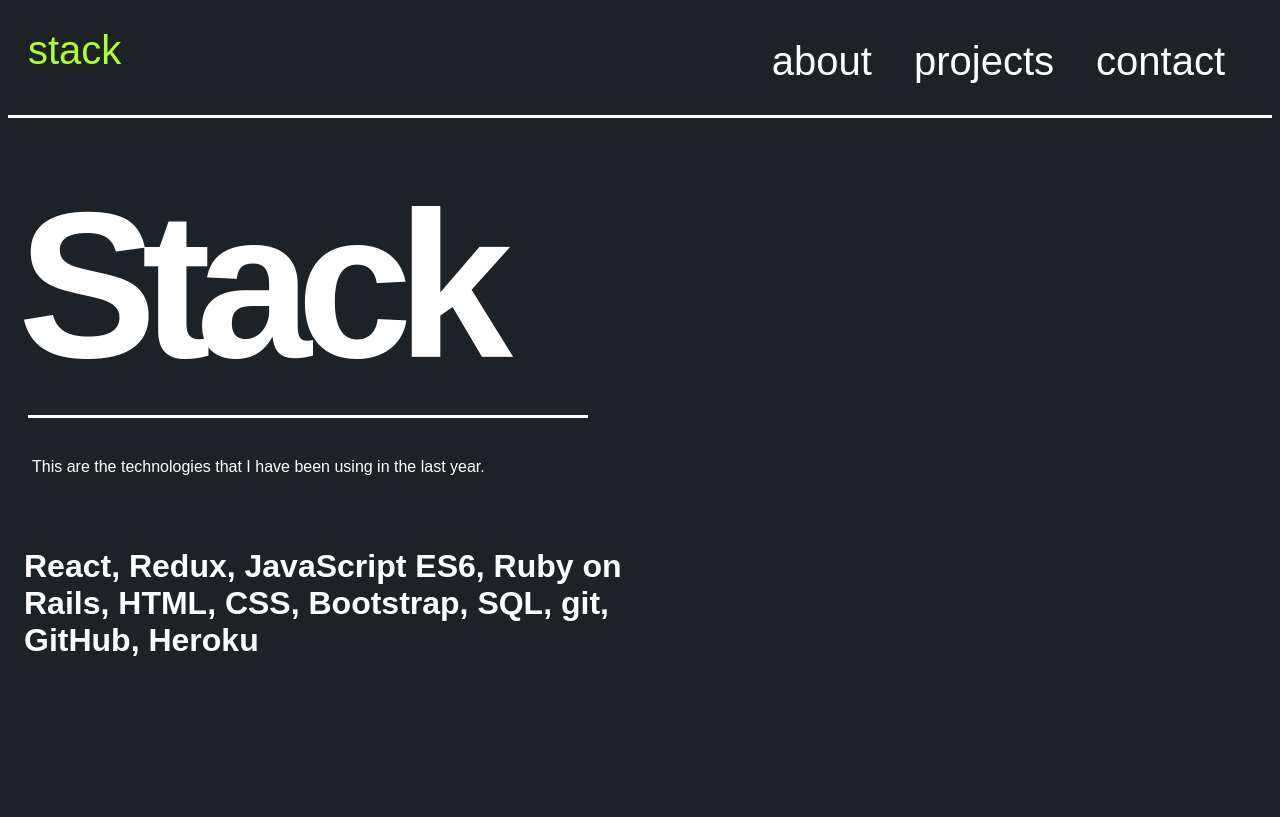
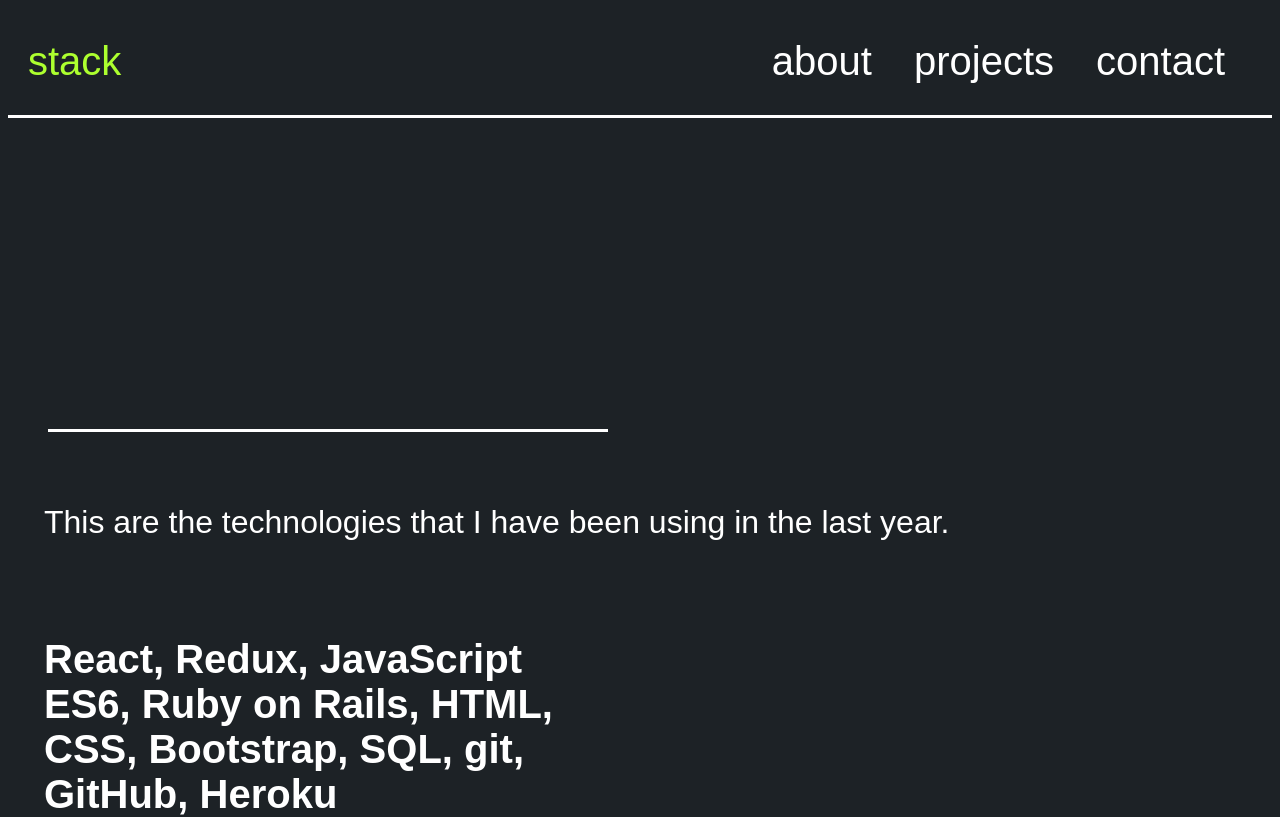
Before and after one commit to NRouger/my-portfolio, a React (Create React App) app: page /stack in a window 1280 px wide. Shown: the top 817 px of the page. Built offline with nearby package versions, Linux system fonts and the light colour scheme; a web font is replaced by a local one.

Commit message:
stack responsive

```diff
--- a/src/components/Navbar.js
+++ b/src/components/Navbar.js
@@ -15,13 +15,13 @@
 
   return (
     <nav className="navbar">
-      <div>
+      <div style={{display: "contents"}}>
         <Link to="/stack" className="nav-list nav-item-left">stack</Link>
       </div>
       <ul className='nav-list'>
         <li><Link className="a-nav nav-item-right" to="/portfolio" onClick={() => setPage('about')}>about</Link></li>
-        <li><a className="a-nav nav-item-right" href="#projects">projects</a></li>
-        <li><a className="a-nav nav-item-right" href="#contact">contact</a></li>
+        <li><Link className="a-nav nav-item-right" to="/projects" onClick={() => setPage('projects')}>projects</Link></li>
+        <li><Link className="a-nav nav-item-right" to="/contact" onClick={() => setPage('contact')}>contact</Link></li>
         {/* <a ref={goToAbout} style={{display: 'none'}} className="a-nav nav-item-right" href="#projects">projects</a> */}
       </ul>
     </nav>
--- a/src/components/Portfolio.js
+++ b/src/components/Portfolio.js
@@ -1,4 +1,5 @@
 import React, { useEffect } from 'react';
+import { Link } from "react-router-dom";
 import '../styles/App.css';
 import Navbar from './Navbar'
 import '../styles/Navbar.css'
@@ -64,8 +65,11 @@
             <a href="https://github.com/NRouger"><p data-aos="fade-right" className='a-nav text'>NRouger</p></a>
           </div>
         </section>
-        <div className="margin"></div>
-        <div className="margin"></div>
+        <div>
+            <a href="#about"> {/*data-aos="fade" data-aos-offset="100"*/}
+              <button className="material-bubble" style={{ margin: "3rem 3rem"}}>Back to top</button>
+            </a>
+          </div>
       </div>
     </div>
   );
--- a/src/components/StackPage.js
+++ b/src/components/StackPage.js
@@ -1,17 +1,26 @@
 import React from "react";
+import { Link } from "react-router-dom";
 import '../styles/App.css';
 import Navbar from "./Navbar";
+import '../styles/StackView.css';
 
 function StackPage() {
   return (
     <div className="container">
       <Navbar className="navbar"/>
-      <div style={{marginTop: "3rem"}}></div>
-      <div>
-        <h1 className="title" style={{color: "white"}}>Stack</h1>
-        <div className="line-left"></div>
-        <p className="text">This are the technologies that I have been using in the last year.</p>
-        <div>
+      <div className="margin-stack"></div>
+      <div className="grid-container-stack">
+        <div className="item">
+          <div data-aos="fade-up"
+     data-aos-anchor-placement="center-bottom">
+            <h1 className="title" style={{color: "white"}} >Stack</h1>
+          </div>
+          <div className="line-left"></div>
+        </div>
+        <div className="item">
+          <p className="text-mobile">This are the technologies that I have been using in the last year.</p>
+        </div>
+        <div className="item stack-flex">
           <h3 className="stack-text-tec">
           React, Redux,
           JavaScript ES6,
@@ -20,6 +29,11 @@
           SQL, git, GitHub, Heroku
           </h3>
         </div>
+        <div>
+            <Link to="/portfolio"> {/*data-aos="fade" data-aos-offset="100"*/}
+              <button className="material-bubble" style={{ margin: "3rem 3rem"}}>portfolio</button>
+            </Link>
+          </div>
       </div>
     </div>
   );
--- a/src/styles/App.css
+++ b/src/styles/App.css
@@ -25,11 +25,7 @@
   color: #a7a7a7;
 }
 
-.stack-text-tec {
-  justify-content: center;
-  align-items: center;
-  padding: 1rem 20rem 0rem 1rem;
-}
+
 
 #background-color {
   /* background: #363636; */
@@ -101,7 +97,6 @@
   .line-right {
     display: inline-flex;
   }
-
 }
 
 @media (min-width: 1024px) {
@@ -110,12 +105,4 @@
     display: contents;
     overflow: hidden;
   }
-
-  .stack-text-tec {
-    justify-content: center;
-    align-items: center;
-    padding: 1rem 40rem 0rem 1rem;
-    font-size: 2rem;
-
-  }
 }
--- /dev/null
+++ b/src/styles/StackView.css
@@ -0,0 +1,53 @@
+.grid-container {
+  display: grid;
+  grid-template-columns: 1fr; /* One column in 768px screen */
+  grid-gap: 10px; /* Gap between the grid items */
+}
+
+.item {
+  /* background-color: #f0f0f0; */
+  padding: 20px;
+  text-align: left;
+}
+
+.stack-text-tec {
+  justify-content: center;
+  align-items: center;
+  padding: 1rem 10rem 0rem 1rem;
+  /* font-size: 1vh; */
+}
+
+@media (min-width: 768px) {
+
+
+  .stack-text-tec {
+    font-size: 4vh;
+  }
+
+  .text-mobile {
+    margin: 1em 2em 0 0.5em;
+    font-size: 2em;
+  }
+
+  .margin-stack {
+    margin: 10rem 0rem;
+  }
+}
+
+@media (min-width: 1024px) {
+  .grid-container {
+    grid-template-columns: repeat(3, 1fr); /* Three columns in 1024px screen */
+  }
+
+  .stack-text-tec {
+    justify-content: center;
+    align-items: center;
+    padding: 1rem 40rem 0rem 1rem;
+    font-size: 5vh;
+
+  }
+
+  .margin-stack {
+    margin: 2rem 0rem;
+  }
+}
```
